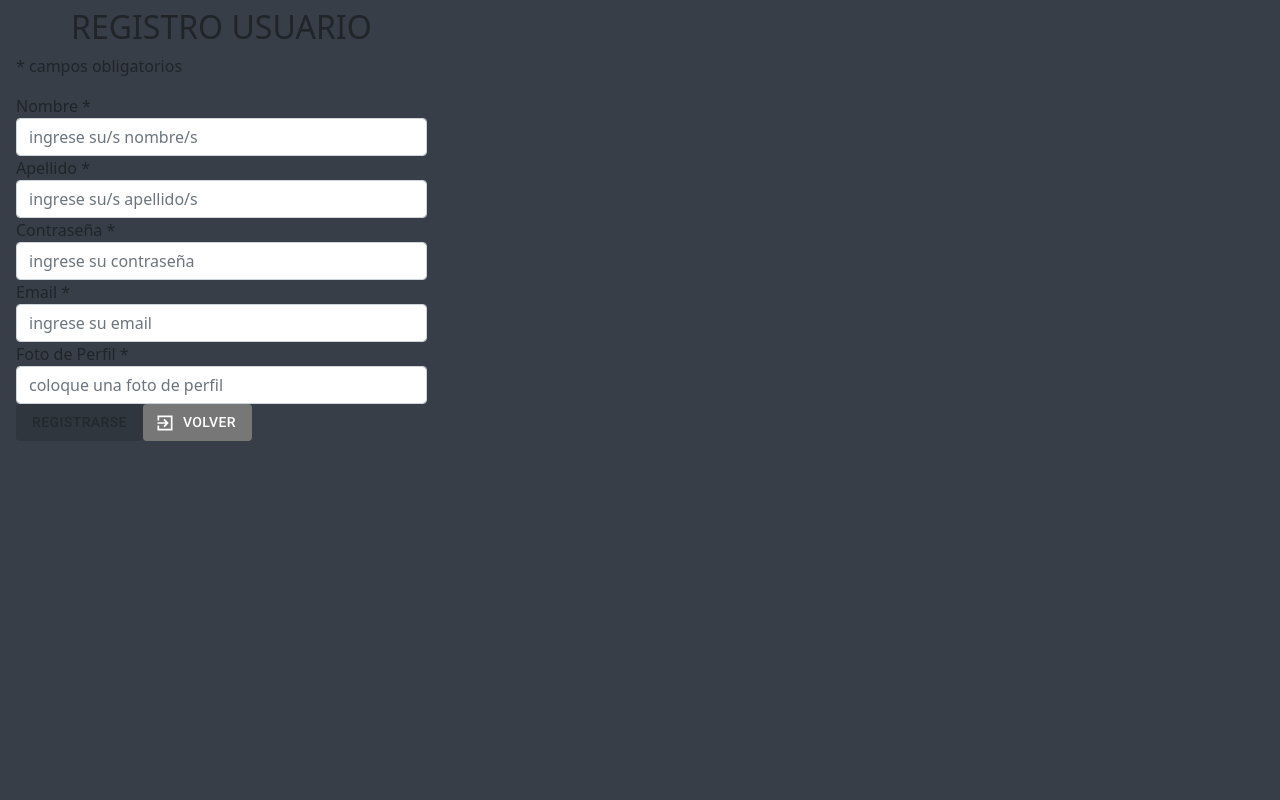
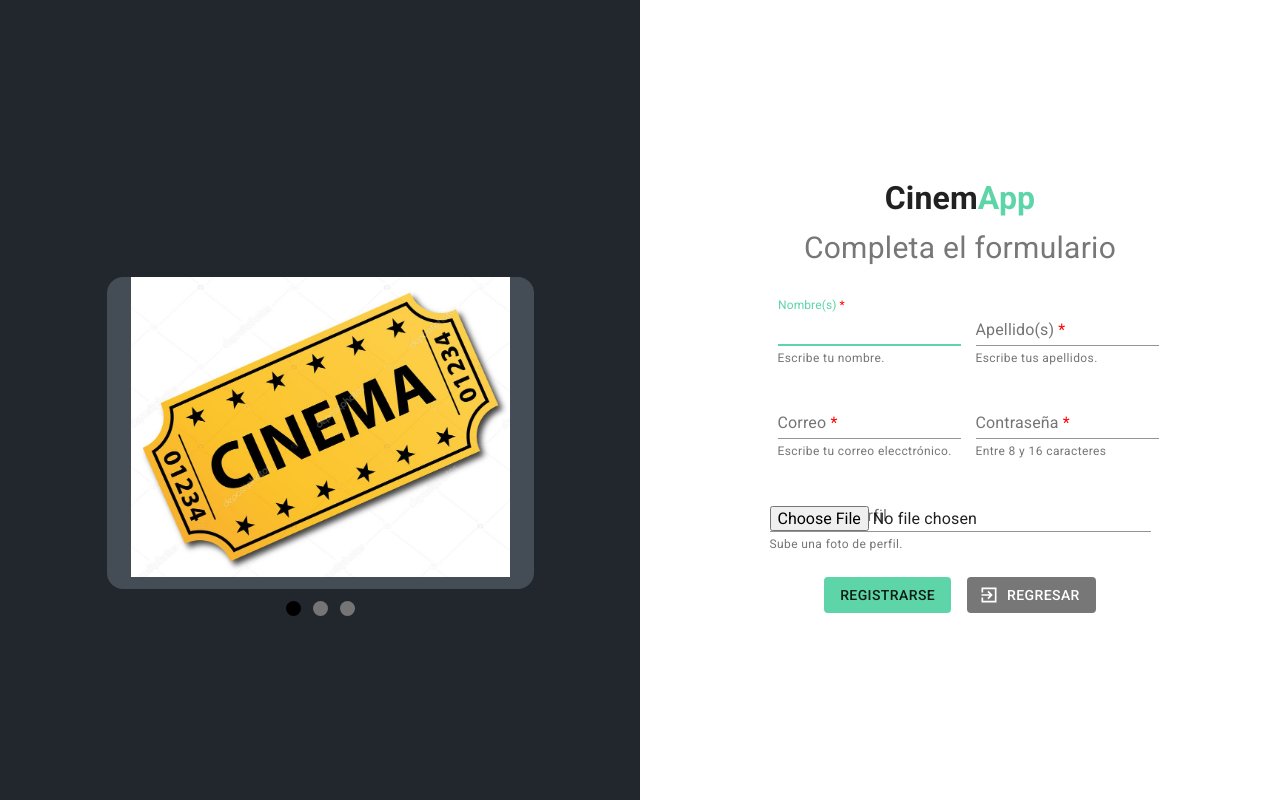
Before and after one commit to JosePuelloCortina/Ticket-App, a React (Create React App) app in the folder client/: page /register in a window 1280 px wide. Built offline with nearby package versions, Linux system fonts and the light colour scheme.

Commit message:
estilos ultimos cambios

```diff
--- a/client/src/Componentes/RegUsuarios/regUsuarios.jsx
+++ b/client/src/Componentes/RegUsuarios/regUsuarios.jsx
@@ -1,46 +1,91 @@
-import React, { useEffect, useState } from 'react';
+import React, { useState } from 'react';
+import { makeStyles } from '@material-ui/core/styles';
 import { postUser } from '../../redux/actions/index';
-import { useDispatch, useSelector } from 'react-redux';
-//import {saveImages } from '../../Helpers/saveImage'
-import { Link, useNavigate } from 'react-router-dom';
-import { Button } from '@material-ui/core';
-import ExitToAppSharpIcon from '@material-ui/icons/ExitToAppSharp'
-// import uno from '../../image/1.jpg'
-// import dos from '../../image/2.jpg'
-// import tres from '../../image/3.jpg'
-// import user from '../../../../api/src/routes/User';
-
-//import { useStorage} from "reactfire"
-
+import { useDispatch } from 'react-redux';
+import { useNavigate } from 'react-router-dom';
+import { Button, CssBaseline, FormControl, FormHelperText, Input, InputLabel, Typography } from '@material-ui/core';
+import ExitToAppSharpIcon from '@material-ui/icons/ExitToAppSharp';
+import Transition from '../image_transition/Transition';
 
 export function validate(user) {
     let errors = {};
-    if (!user.nombre && /\d/.test(user)) {
+	const regexp_nombre = /^[a-zA-ZÀ-ÿ\s]{1,40}$/; // Letras y espacios, pueden llevar acentos.
+    const regexp_passwd = /^(?=.*[a-z])(?=.*[A-Z])(?=.*\d)(?=.*[$@$!%*?&])([A-Za-z\d$@$!%*?&]|[^ ]){8,15}$/;
+	const regexp_correo = /^[a-zA-Z0-9_.+-]+@[a-zA-Z0-9-]+\.[a-zA-Z0-9-.]+$/;
+
+    if (!regexp_nombre.test(user.nombre)) {
         errors.nombre = 'debe ingresar nombre completo'
     }
-    if (!user.apellido) {
+    if (!regexp_nombre.test(user.apellido)) {
         errors.apellido = ' debe ingresar apellido completo'
     }
-    if (!user.password) {
+    if (!regexp_passwd.test(user.password)) {
         errors.password = 'ingrese una contraseña que contenga letras y numeros'
     }
-    if (!user.email && /\S+@\S+\.\S+/.test(user)) {
-        errors.email = 'debe ingresar un email valido'
+    if (!regexp_correo.test(user.email)) {
+        errors.email = 'ingrese una direccion de correo electronico'
     }
-    // if(!user.rol){
-    //     errors.pais='debe ingresar algo'
-    // }
-    // if(!user.estado){
-    //     errors.estado='debe ingresar algo'
-    // }
-    if (!user.imagen) {
-        errors.imagen = 'debe colocar una foto de perfil'
-    }
-
     return errors
 }
 
+const useStyles = makeStyles((theme)=>({
+    logInContainer: {
+        boxSizing: 'border-box',
+        display: 'flex',
+        flexDirection: 'row',
+        justifyContent: 'center',
+        position: 'relative',
+        minHeight: '100vh',
+        },
+      right:{
+        backgroundColor: '#fff',
+        width: '50%',
+        maxWidth: '100%',
+        display: 'flex',
+        flexDirection: 'column',
+        justifyContent: 'center',
+        alignItems: 'center',
+      },
+      forgot:{
+        marginTop: '15px',
+        width: '338px',
+        height: '24px',
+        left: '780px',
+        top: '634px',
+        fontFamily: `"Avenir LTS Regular", sans-serif`,
+        fontStyle: 'normal',
+        fontWeight: 'normal',
+        fontSize: '14px',
+        lineHeight: '19px',
+        display: 'flex',
+        alignItems: 'center',
+        color: '#000000',
+        boxSizing: 'border-box',
+        borderColor: '1px solid red',
+      },
+      divSingUp:{
+        display:'flex',
+        flexDirection:'column',
+        alignItems:'center',
+        maxWidth:'100%',
+        height:'fitContent',
+        overflow:'hidden auto',
+        padding: '1rem',
+      },
+      form:{
+        width: '100%',
+        display: 'flex',
+        flexDirection: 'column',
+        borderColor:'1px solid red',
+        gap:'6px',
+        '& > *': {
+            margin: theme.spacing(1),
+        },
+      },
+}));
+
 export default function CreateConductora() {
+    const classes = useStyles();
     const navigate = useNavigate()
     const dispatch = useDispatch();
     const [user, setUser] = useState({   //este es mi input
@@ -54,9 +99,6 @@ export default function CreateConductora() {
     });
 
     const [errors, setErrors] = useState({})
-    // useEffect(()=>{
-    //     dispatch()
-    // },[]);
 
     async function handleSubmit(e) {
         e.preventDefault()
@@ -84,7 +126,6 @@ export default function CreateConductora() {
 
 
     function handleChange(e) {
-        console.log(user)
         setUser({
             ...user,
             [e.target.name]: e.target.value,
@@ -96,137 +137,99 @@ export default function CreateConductora() {
     }
 
     return (
-
-        <div className='col-md-4'>
-            <div className='mt-2 ms-3'>
-                <div>
-                    <h2 className='text-center'>REGISTRO USUARIO</h2>
-                    <p> * campos obligatorios</p>
-
-                </div>
-                <div>
-                    <form onSubmit={(e) => handleSubmit(e)}>
-                        <div className="form-group">
-                            <label htmlFor="exampleInputPassword1">Nombre *</label>
-                            <input name='nombre' className="form-control"
-                                type='text'
-                                value={user.nombre}
-                                placeholder='ingrese su/s nombre/s'
+        <div className={classes.logInContainer}>
+            <CssBaseline/>
+            <Transition/>
+            <div className={classes.right}>
+                <div className={classes.divSingUp}>
+                    <h2 style={{'fontWeight':'bold'}}>Cinem<span style={{'color':'#5ED5A8'}}>App</span></h2>
+                    <Typography color='secondary' style={{fontSize:'30px'}}>Completa el formulario</Typography>
+                    <br/>
+                    {/* <p>Campos obligatorios <span style={{color:'red'}}>*</span></p> */}
+                    <form className={classes.form} onSubmit={(e) => handleSubmit(e)} autoComplete="off">
+                        <div style={{display: 'flex', flexWrap:'wrap', justifyContent:'center', gap:'15px', width:'100%'}}>
+                            <FormControl>
+                                <InputLabel htmlFor="user">Nombre(s) <span style={{color:'red'}}>*</span></InputLabel>
+                                <Input type='text' name='nombre' id="user" aria-describedby="helperName"
+                                    error={errors?.nombre?true:false}
+                                    fullWidth
+                                    autoFocus
+                                    size='small'
+                                    color='primary'
+                                    value={user.nombre}
+                                    onChange={handleChange}
+                                    title={errors?.nombre ? errors.nombre: `Nombre es correcto`}
+                                    required
+                                />
+                                <FormHelperText id="helperName">Escribe tu nombre.</FormHelperText>
+                            </FormControl>
+                            <FormControl>
+                                <InputLabel htmlFor="apellidos">Apellido(s) <span style={{color:'red'}}>*</span></InputLabel>
+                                <Input type='text' name='apellido' id="apellidos" aria-describedby="apellidos"
+                                    error={errors?.apellido?true:false}
+                                    fullWidth
+                                    size='small'
+                                    color='primary'
+                                    value={user.apellido}
+                                    onChange={handleChange}
+                                    title={errors?.apellido ? errors.apellido: `Apellido es correcto`}
+                                    required
+                                />
+                                <FormHelperText id="apellidos">Escribe tus apellidos.</FormHelperText>
+                            </FormControl>
+                        </div>
+                        <div style={{display: 'flex', flexWrap:'wrap', justifyContent:'center', gap:'15px', width:'100%'}}>
+                            <FormControl>
+                                <InputLabel htmlFor="correo">Correo <span style={{color:'red'}}>*</span></InputLabel>
+                                <Input type='text' name='email' id="correo" aria-describedby="descripcion"
+                                    error={errors?.email?true:false}
+                                    fullWidth
+                                    size='small'
+                                    color='primary'
+                                    value={user.email}
+                                    onChange={handleChange}
+                                    title={errors?.email ? errors.email: `Correo es correcto`}
+                                    required
+                                />
+                                <FormHelperText id="descripcion">Escribe tu correo elecctrónico.</FormHelperText>
+                            </FormControl>
+                            <FormControl>
+                                <InputLabel htmlFor="paswd">Contraseña <span style={{color:'red'}}>*</span></InputLabel>
+                                <Input type='password' name='password' id="paswd" aria-describedby="apellidos"
+                                    error={errors?.password?true:false}
+                                    fullWidth
+                                    size='small'
+                                    color='primary'
+                                    value={user.password}
+                                    onChange={handleChange}
+                                    title={errors?.password ? errors.password: `Contraseña válida y segura`}
+                                    required
+                                />
+                                <FormHelperText id="apellidos">Entre 8 y 16 caracteres</FormHelperText>
+                            </FormControl>
+                        </div>
+                        <FormControl>
+                            <InputLabel htmlFor="foto">Imagen de perfil</InputLabel>
+                            <Input type='file' name='imagen' id="foto" aria-describedby="perfil"
+                                error={errors?.imagen?true:false}
+                                fullWidth
+                                size='small'
+                                color='primary'
+                                value={user.imagen}
                                 onChange={handleChange}
-                                required>
-                            </input>
-                            {errors.nombre && (
-                                <p className="text-danger">
-                                    {errors.nombre}
-                                </p>
-                            )}
+                            />
+                            <FormHelperText id="perfil">Sube una foto de perfil.</FormHelperText>
+                        </FormControl>
+                        <div style={{display:'flex',justifyContent:'center', alignItems:'center', gap:'1rem'}}>
+                            <Button variant='contained' color="primary" disableElevation type='submit'
+                            disabled = {(errors?.nombre || errors?.apellido || errors?.email || errors?.password) ? true : false}
+                            >Registrarse</Button>
+                            <Button variant='contained' color='secondary' href='/home' disableElevation
+                            startIcon={<ExitToAppSharpIcon />}>Regresar</Button>
                         </div>
-                        <div className='form-group'>
-                            <label htmlFor="exampleInputPassword1">Apellido *</label>
-                            <input name='apellido' className="form-control"
-                                type='text'
-                                value={user.apellido}
-                                placeholder='ingrese su/s apellido/s'
-                                onChange={handleChange}
-                                required>
-                            </input>
-                            {errors.apellido && (
-                                <p className="text-danger">
-                                    {errors.apellido}
-                                </p>
-                            )}
-                        </div>
-
-                        <div className='form-group'>
-                            <label htmlFor="exampleInputPassword1">Contraseña *</label>
-                            <input name='password' className="form-control"
-                                id='password'
-                                type='password'
-                                value={user.password}
-                                placeholder='ingrese su contraseña'
-                                onChange={handleChange}
-                                required>
-                            </input>
-                            {errors.password && (
-                                <p className="text-danger">
-                                    {errors.password}
-                                </p>
-                            )}
-                        </div>
-                        <div className='form-group'>
-                            <label htmlFor="exampleInputPassword1">Email *</label>
-                            <input name='email' className="form-control"
-                                id='email'
-                                type='email'
-                                value={user.email}
-                                placeholder='ingrese su email'
-                                onChange={handleChange}
-                                required>
-                            </input>
-                            {errors.email && (
-                                <p className="text-danger">
-                                    {errors.email}
-                                </p>
-                            )}
-                        </div>
-                        {/* <div className='form-group'>
-                <label htmlFor="exampleInputPassword1">Rol *</label>
-                <input name='rol'  className="form-control"
-                    id='rol'
-                    type='text'
-                    value={user.rol}
-                    placeholder=''
-                    onChange={handleChange}
-                    required>
-                    </input>
-                    {errors.rol &&(
-                        <p className="text-danger">
-                            {errors.rol}
-                        </p>
-                    )}
-                </div> */}
-
-                        {/* <div className='form-group'>
-                <label htmlFor="exampleInputPassword1">Estado *</label>
-                <input name='estado' className="form-control"
-                    id='estado'
-                    type='text'
-                    value={user.estado}
-                    placeholder='ingrese el pais'
-                    onChange={handleChange}
-                    required>
-                    </input>
-                    {errors.estado &&(
-                        <p className="text-danger">
-                            {errors.estado}
-                        </p>
-                    )}
-                </div> */}
-                        <div className='form-group'>
-                            <label htmlFor="exampleInputPassword1">Foto de Perfil *</label>
-                            <input name='imagen' className="form-control"
-                                id='imagen'
-                                type='text'
-                                value={user.imagen}
-                                placeholder='coloque una foto de perfil'
-                                onChange={handleChange}
-                                required>
-                            </input>
-                            {errors.imagen && (
-                                <p className="text-danger">
-                                    {errors.imagen}
-                                </p>
-                            )}
-                        </div>
-                        <Button variant='contained' color="primary" disableElevation type='submit'
-                            disabled={user.nombre && user.apellido && user.password && user.email &&
-                                user.rol && user.estado && user.imagen ? false : true}>Registrarse</Button>
-                        <Button variant='contained' color='secondary' href='/home' disableElevation
-                            startIcon={<ExitToAppSharpIcon />}>Volver</Button>
                     </form>
                 </div>
             </div>
         </div>
     )
-
 }
```
